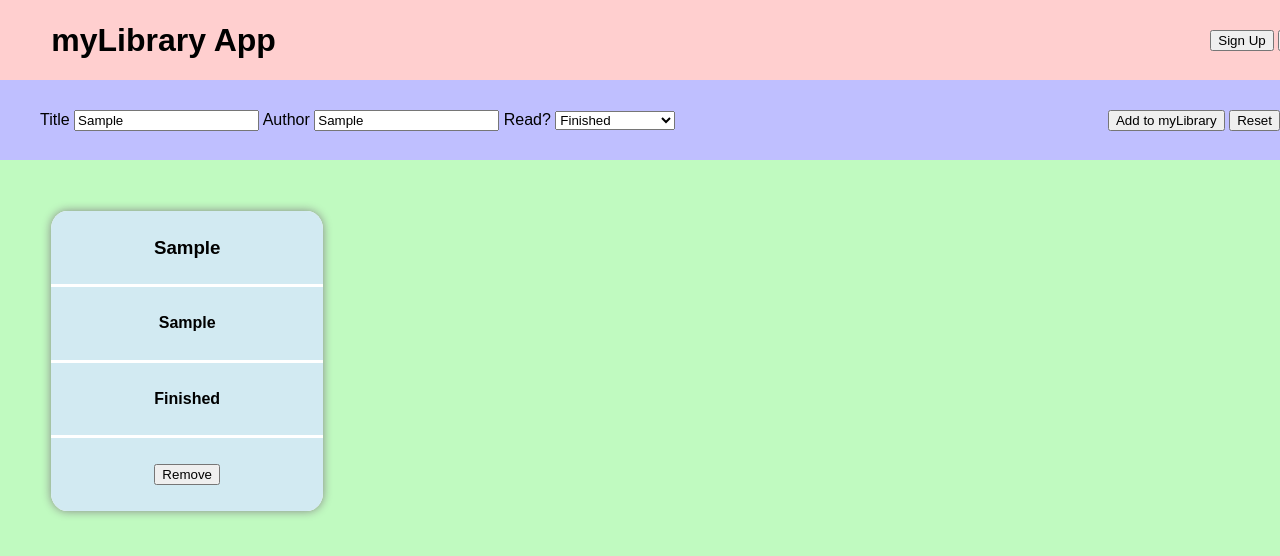
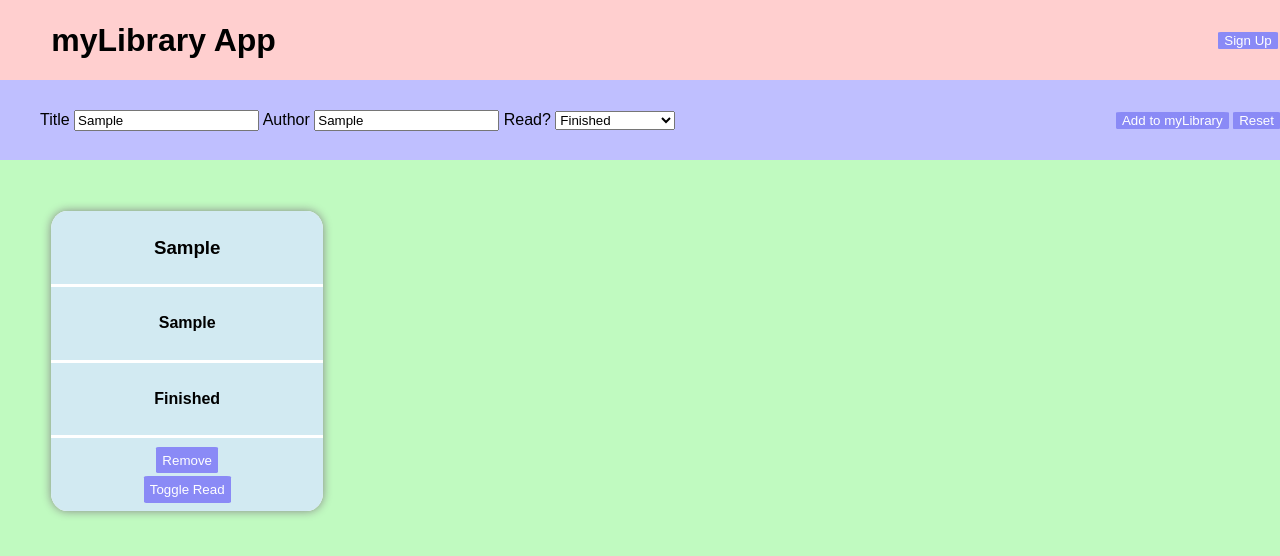
Before and after one commit to KD-67/library-app2, a plain HTML site: page index.html in a window 1280 px wide. Both pictures are taken after typing "Sample", "Sample" into the empty fields and a click on the button "Add to myLibrary". Shown: the top 556 px of the page. Drawn offline with Linux system fonts and the light colour scheme.

Commit message:
working toggle read status button

```diff
--- a/index.html
+++ b/index.html
@@ -31,7 +31,6 @@
               <select name="read-input" id="read-input">
                 <option value="Finished">Finished</option>
                 <option value="Not Finished Yet">Not Finished Yet</option>
-                <option value="Not Started Yet">Not Started Yet</option>
               </select>
             </li>
             <li>
@@ -56,6 +55,7 @@
           </div>
           <div class="book-info card-btns">
             <button>Remove</button>
+            <button>Toggle Read</button>
           </div>
         </div>
         <div class="card">
@@ -70,6 +70,7 @@
           </div>
           <div class="book-info card-btns">
             <button>Remove</button>
+            <button>Toggle Read</button>
           </div>
         </div>
       </div>
--- a/script.js
+++ b/script.js
@@ -17,6 +17,7 @@ const createNewCard = (book, index) => {
   const newBookInfo3 = document.createElement("div");
   const newBookInfo4 = document.createElement("div");
   const newRmBtn = document.createElement("button");
+  const newTogBtn = document.createElement("button");
   const newTitle = document.createElement("h3");
   const newAuthor = document.createElement("h4");
   const newRead = document.createElement("h4");
@@ -25,13 +26,22 @@ const createNewCard = (book, index) => {
   newBookInfo1.className = "book-info";
   newBookInfo2.className = "book-info";
   newBookInfo3.className = "book-info";
-  newBookInfo4.className = "book-info";
+  newBookInfo4.className = "book-info card-btns";
 
   newRmBtn.innerText = "Remove";
   newRmBtn.setAttribute("data-index", index);
   newRmBtn.addEventListener("click", () => {
     const bookIndex = parseInt(newRmBtn.getAttribute("data-index"));
     removeBook(bookIndex);
+  });
+
+  newTogBtn.innerText = "Toggle Read";
+  newTogBtn.setAttribute("data-index", index);
+  newTogBtn.addEventListener("click", () => {
+    const bookIndex = parseInt(newTogBtn.getAttribute("data-index"));
+    const book = myLibrary[bookIndex];
+    toggleRead(book);
+    newRead.innerText = book.readStatus;
   });
 
   newTitle.innerText = book.title;
@@ -47,6 +57,7 @@ const createNewCard = (book, index) => {
   newBookInfo2.appendChild(newAuthor);
   newBookInfo3.appendChild(newRead);
   newBookInfo4.appendChild(newRmBtn);
+  newBookInfo4.appendChild(newTogBtn);
 };
 
 // new Book object constructor
@@ -95,3 +106,13 @@ const removeBook = (index) => {
   myLibrary.splice(index, 1);
   displayMyLibrary();
 };
+
+// toggle the readStatus on the Book's instance
+
+const toggleRead = (book) => {
+  if (book.readStatus === "Finished") {
+    book.readStatus = "Not Finished Yet";
+  } else if (book.readStatus === "Not Finished Yet") {
+    book.readStatus = "Finished";
+  }
+};
--- a/style.css
+++ b/style.css
@@ -7,6 +7,9 @@
   --toolbar-btn-bgc: blue;
   --book-info-clr: rgb(210, 234, 242);
   --shadow-clr: rgb(134, 134, 134);
+  --btn-text-clr: white;
+  --btn-bgc: rgb(138, 138, 246);
+  --btn-hover-bgc: rgb(98, 98, 244);
 }
 
 body {
@@ -22,6 +25,17 @@ body {
 
 ul {
   list-style: none;
+}
+
+button {
+  border: none;
+  border-radius: 5%;
+  color: var(--btn-text-clr);
+  background-color: var(--btn-bgc);
+}
+
+button:hover {
+  background-color: var(--btn-hover-bgc);
 }
 
 header {
@@ -80,3 +94,14 @@ header {
   align-items: center;
   justify-content: center;
 }
+
+.card-btns {
+  padding: 3%;
+  display: flex;
+  flex-direction: column;
+  gap: 5%;
+}
+
+.card-btns button {
+  flex: 1;
+}
```
